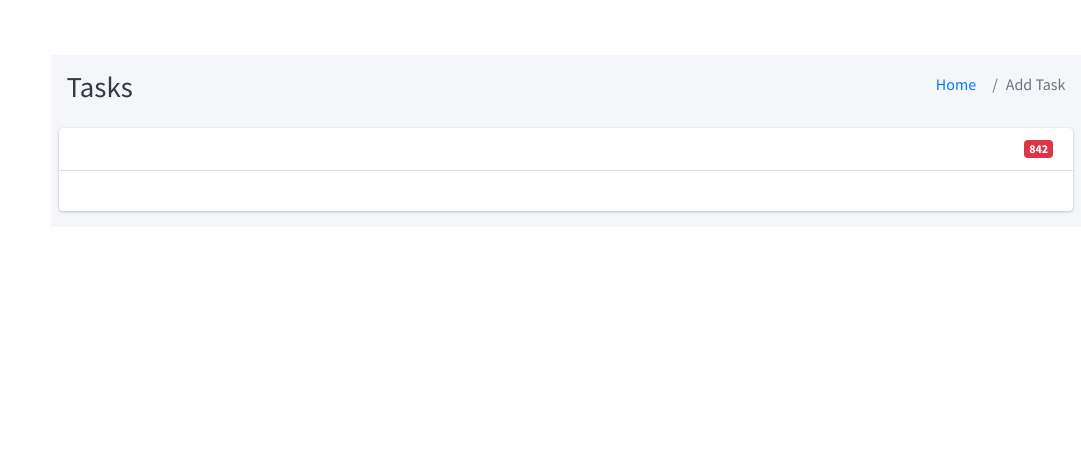
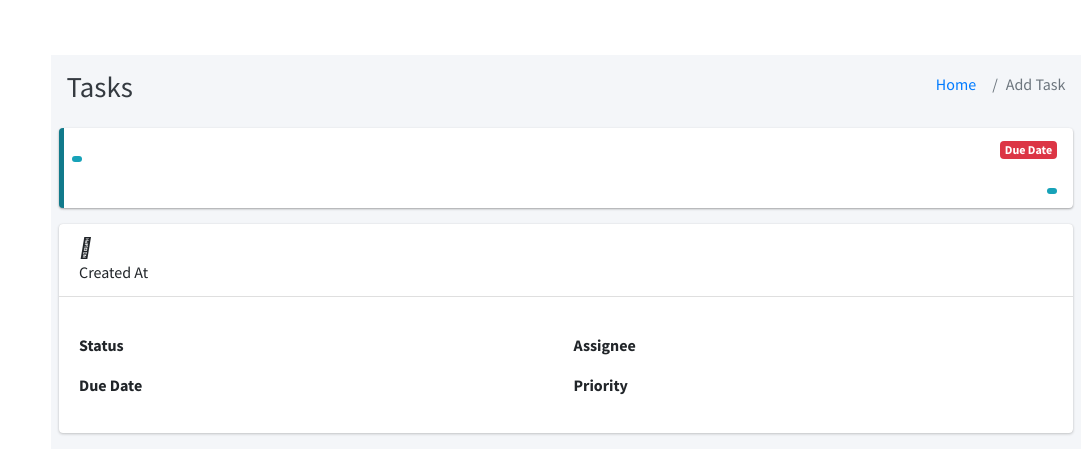
Before and after one commit to emuroiwa/gm58_task, a Laravel app: page /tasks/1 in a window 1280 px wide. Shown: the top 475 px of the page, without its empty margins (199-1280 px from the left). Run offline with Laravel 8, Linux system fonts and the light colour scheme; data that the repository does not hold is empty; style sheets or scripts are compiled from the project's sources; settings files or empty folders that the repository lacks are supplied; some libraries are stand-ins or nearby versions.

Commit message:
tikushanda

```diff
--- a/app/Http/Controllers/TasksController.php
+++ b/app/Http/Controllers/TasksController.php
@@ -22,28 +22,11 @@
      *
      * @return \Illuminate\Http\Response
      */
-    public function getTasks(){
-        if (Auth::check())
-        {
-            $id = Auth::id();
 
-        return Task::leftJoin('issue_types', 'issue_types.id', '=', 'tasks.issue_type')
-        ->leftJoin('issue_statuses', 'issue_statuses.id', '=', 'tasks.status')
-        ->leftJoin('issue_priorities', 'issue_priorities.id', '=', 'tasks.priority')
-        ->leftJoin('users', 'users.id', '=', 'tasks.registed_by')
-        ->select('tasks.*','issue_types.*','issue_statuses.*','issue_priorities.*','users.name')
-        ->where('tasks.assignee','=',$id)
-        ->orderby('tasks.priority','tasks.due_date','tasks.status')->get();
-        return $task;
-
-        }else{
-            return redirect('/');
-        }
-    }
     public function index()
     {
 
-        //return $tasks;
+        //return $this->getTasks();
         return view('tasks.viewTasks')->with('tasks',$this->getTasks());
 
     }
@@ -157,6 +140,25 @@
     {
         //
     }
+
+
+    public function getTasks(){
+        if (Auth::check())
+        {
+            $id = Auth::id();
+
+        return Task::leftJoin('issue_types', 'issue_types.id', '=', 'tasks.issue_type')
+        ->leftJoin('issue_statuses', 'issue_statuses.id', '=', 'tasks.status')
+        ->leftJoin('issue_priorities', 'issue_priorities.id', '=', 'tasks.priority')
+        ->leftJoin('users', 'users.id', '=', 'tasks.registed_by')
+        ->select('tasks.*','issue_types.*','issue_statuses.*','issue_priorities.*','users.name','tasks.id as task_id')
+        ->where('tasks.assignee','=',$id)
+        ->orderby('tasks.priority','tasks.due_date','tasks.status')->get();
+
+        }else{
+            return redirect('/');
+        }
+    }
     public function generatePDF()
     {
 
--- a/resources/views/tasks/viewTask.blade.php
+++ b/resources/views/tasks/viewTask.blade.php
@@ -26,18 +26,73 @@
 
         <!-- Main content -->
             <section class="content">
+                <div class="callout callout-info">
+                    <div class="row">
+                        <div class="col-6">
+                          <h4>{{ $task["subject"] }}</h4>
+                          <span class="badge bg-info"> {{ $task["issue_type"] }}</span>
+                        </div>
+                        <div class="col-6 text-right">
+                            <p> <span class="badge bg-danger">Due Date</span> {{ $task["due_date"] }}<p>
+                            <span class="badge bg-info"> {{ $task["status"] }}</span>
+                          </div>
+                    </div>
+                </div>
                 <div class="row">
                     <div class="col-12">
                         <div class="card">
                             <div class="card-header">
-                            <h3 class="card-title">{{ $task["subject"] }}</h3>
-                            <span class="float-right badge bg-danger" style="align:right">842</span>
+                              <h3 class="card-title">
+                                <i class="fas fa-user"></i>
+                                {{ $task["registed_by"] }}
+                              </h3>
+                                  Created At {{$task["created_at"]}}
                             </div>
-                            <!-- /.card-header -->
-                            <div class="card-body">
+                              <!-- /.card-header -->
+                              <div class="card-body">
+                                <p>
+                                  {{$task["description"]}}
+                                </p>
+                                <div class="row mb-2">
+                                    <div class="col-sm-2">
+                                        <label>Status</label>
+                                    </div>
+                                    <div class="col-sm-4">
+                                        <div class="form-group">
+                                          {{$task["status"]}}
+                                        </div>
+                                    </div>
 
+                                    <div class="col-sm-2">
+                                        <label>Assignee</label>
+                                    </div>
+                                    <div class="col-sm-4">
+                                        <div class="form-group">
+                                            {{$task["status"]}}
+                                        </div>
+                                    </div>
+                                </div>
 
+                                <div class="row mb-2">
+                                    <div class="col-sm-2">
+                                        <label>Due Date</label>
+                                    </div>
+                                    <div class="col-sm-4">
+                                        <div class="form-group">
+                                          {{$task["status"]}}
+                                        </div>
+                                    </div>
+
+                                    <div class="col-sm-2">
+                                        <label>Priority</label>
+                                    </div>
+                                    <div class="col-sm-4">
+                                        <div class="form-group">
+                                          {{$task["priority"]}}
+                                        </div>
+                                    </div>
                                 </div>
+                              </div>
                                 <!-- /.card-body -->
                             </div>
                             <!-- /.card -->
--- a/resources/views/tasks/viewTasks.blade.php
+++ b/resources/views/tasks/viewTasks.blade.php
@@ -52,7 +52,7 @@
                             <tbody>
                                 @foreach ($tasks as $tasks)
                                     <tr>
-                                        <td><a href="/tasks/{{$tasks->id}}">{{ $tasks->key }}</a></td>
+                                        <td><a href="/tasks/{{$tasks->task_id}}">{{ $tasks->key }}</a></td>
                                         <td><span class="badge bg-info">{{ $tasks->issue_type_name }}</span></td>
                                         <td>{{ $tasks->subject }}</td>
                                         <td>{{ $tasks->assignee }}</td>
@@ -61,7 +61,7 @@
                                         <td>{{ $tasks->created_at }}</td>
                                         <td>{{ $tasks->due_date }}</td>
                                         <td>{{ $tasks->updated_at }}</td>
-                                        <td>{{ $tasks->name }}</td>
+                                        <td><i class="fas fa-user"></i> {{ $tasks->name }}</td>
                                     </tr>
                                 @endforeach
                             </tbody>
```
Also changed, not shown: resources/views/tasks/addTask.blade.php (+4 -5 lines).
